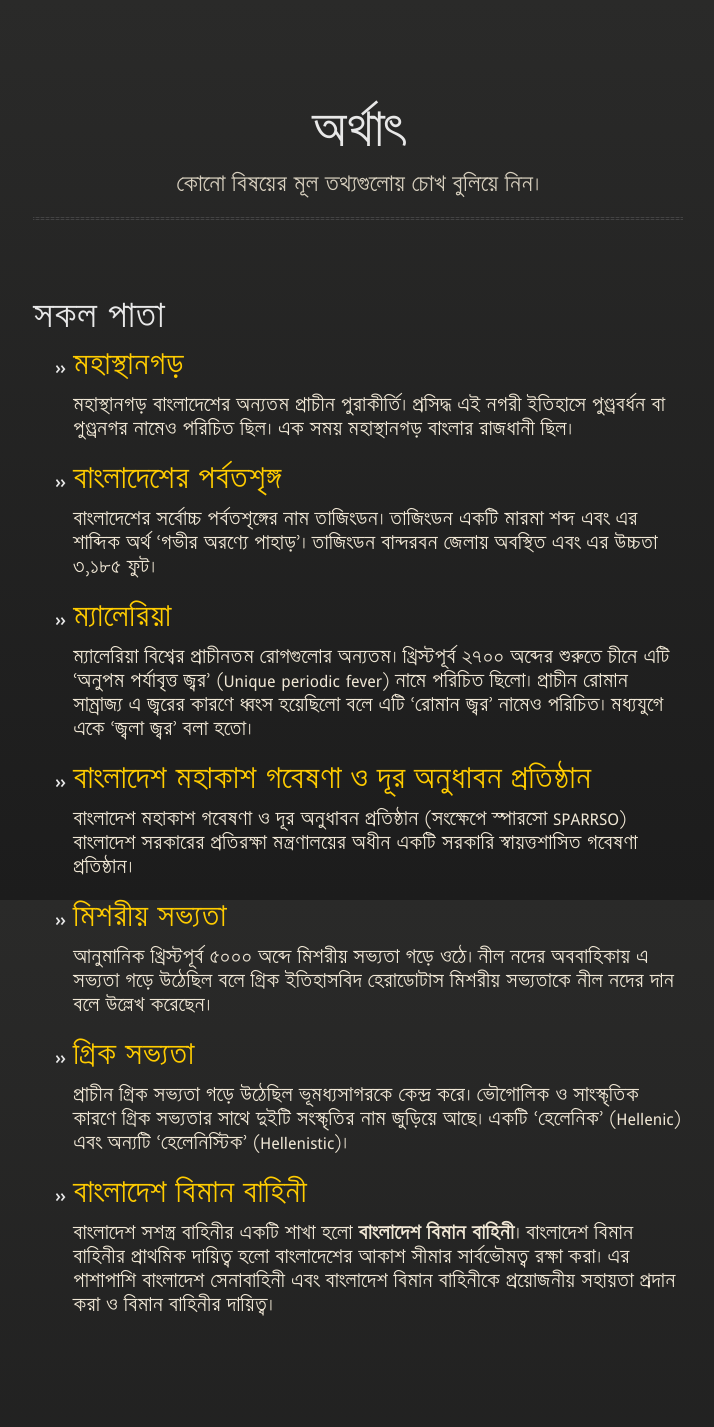
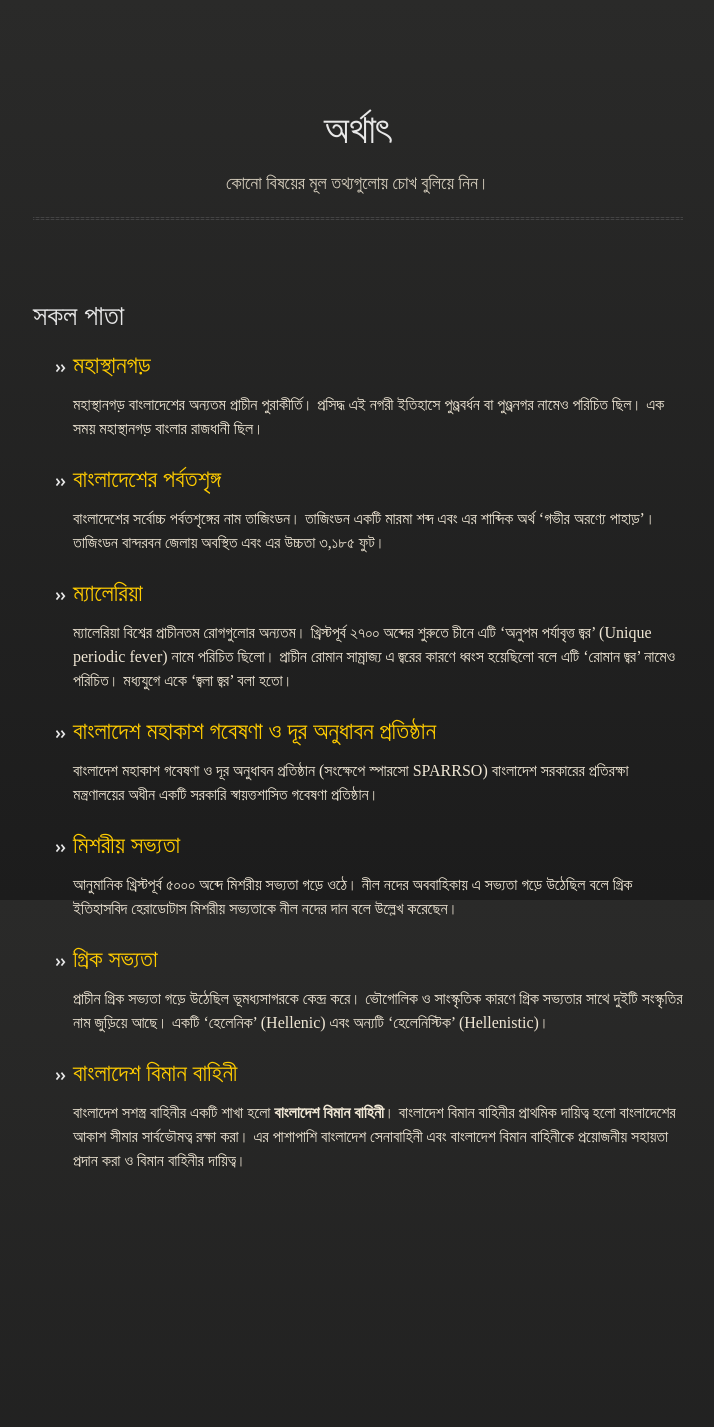
Before and after one commit to tahmid02016/simplify, a Jekyll site: the page built from index.md, in a window 1280 px wide. Shown: the whole page, without its empty margins (282-996 px from the left). Built offline with Jekyll 4.4.1, drawn with Linux system fonts in a browser that asks for light colours; after the commit the page ends 1283 px from its top, so only the background shows below that.

Commit message:
Add font

```diff
--- a/_sass/fonts.scss
+++ b/_sass/fonts.scss
@@ -1,6 +1,10 @@
+/*
 @font-face {
     font-family: SiyamRupali;
     src: url('../fonts/Siyamrupali.ttf');
     font-weight: normal;
     font-style: normal;
 }
+*/
+
+@import url('https://fonts.googleapis.com/css2?family=Noto+Serif+Bengali:wght@200&display=swap');
```
